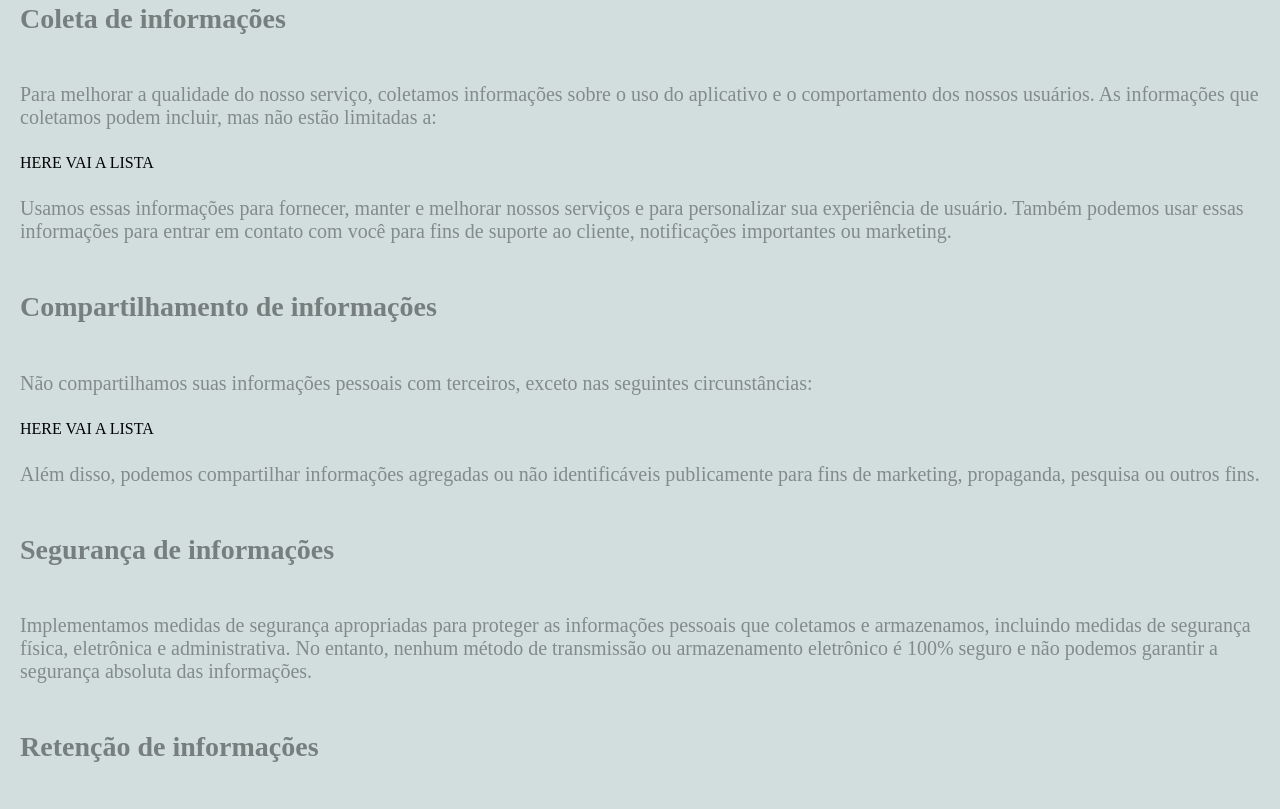
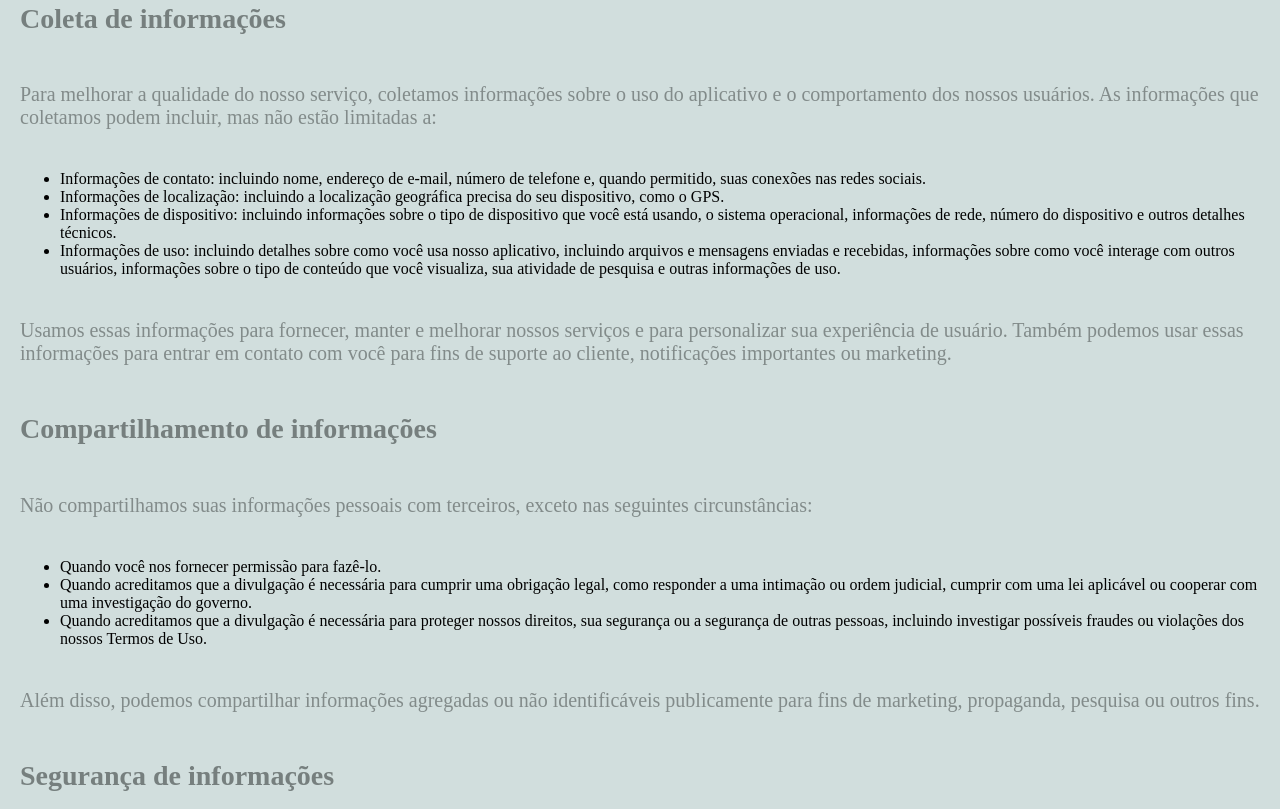
Before and after one commit to andersonfb07/page_Privacy, a plain HTML site: page index.html in a window 1280 px wide. Shown: the part 363-1172 px from the top of the page. Drawn offline with Linux system fonts and the light colour scheme.

Commit message:
pageHTML

```diff
--- a/index.html
+++ b/index.html
@@ -42,9 +42,27 @@
                 </p>
             </div>
         </article>
-        <article>HERE VAI A LISTA</article>
-
         <article class="art-one">
+            <ul>
+                <li>Informações de contato: incluindo nome, endereço de e-mail, número de
+                    telefone e, quando permitido, suas conexões nas redes sociais.
+                </li>
+                <li>Informações de localização: incluindo a localização geográfica precisa
+                    do seu dispositivo, como o GPS.
+                </li>
+                <li>Informações de dispositivo: incluindo informações sobre o tipo de
+                    dispositivo que você está usando, o sistema operacional, informações de
+                    rede, número do dispositivo e outros detalhes técnicos.
+                </li>
+                <li>Informações de uso: incluindo detalhes sobre como você usa nosso
+                    aplicativo, incluindo arquivos e mensagens enviadas e recebidas,
+                    informações sobre como você interage com outros usuários, informações
+                    sobre o tipo de conteúdo que você visualiza, sua atividade de pesquisa
+                    e outras informações de uso.
+                </li>
+            </ul>
+        </article>
+         <article class="art-one">
             <div>
                 <p>Usamos essas informações para fornecer, manter e melhorar nossos serviços
                     e para personalizar sua experiência de usuário. Também podemos usar essas
@@ -65,7 +83,19 @@
                 </p>
             </div>
         </article>
-        <article>HERE VAI A LISTA</article>
+        <article class="art-one">
+            <ul>
+                <li>Quando você nos fornecer permissão para fazê-lo.</li>
+                <li>Quando acreditamos que a divulgação é necessária para cumprir uma obrigação
+                    legal, como responder a uma intimação ou ordem judicial, cumprir com uma
+                    lei aplicável ou cooperar com uma investigação do governo.
+                </li>
+                <li>Quando acreditamos que a divulgação é necessária para proteger nossos
+                    direitos, sua segurança ou a segurança de outras pessoas, incluindo
+                    investigar possíveis fraudes ou violações dos nossos Termos de Uso.
+                </li>
+            </ul>
+        </article>
         <article class="art-one">
             <div>
                 <p>Além disso, podemos compartilhar informações agregadas ou não identificáveis
```
